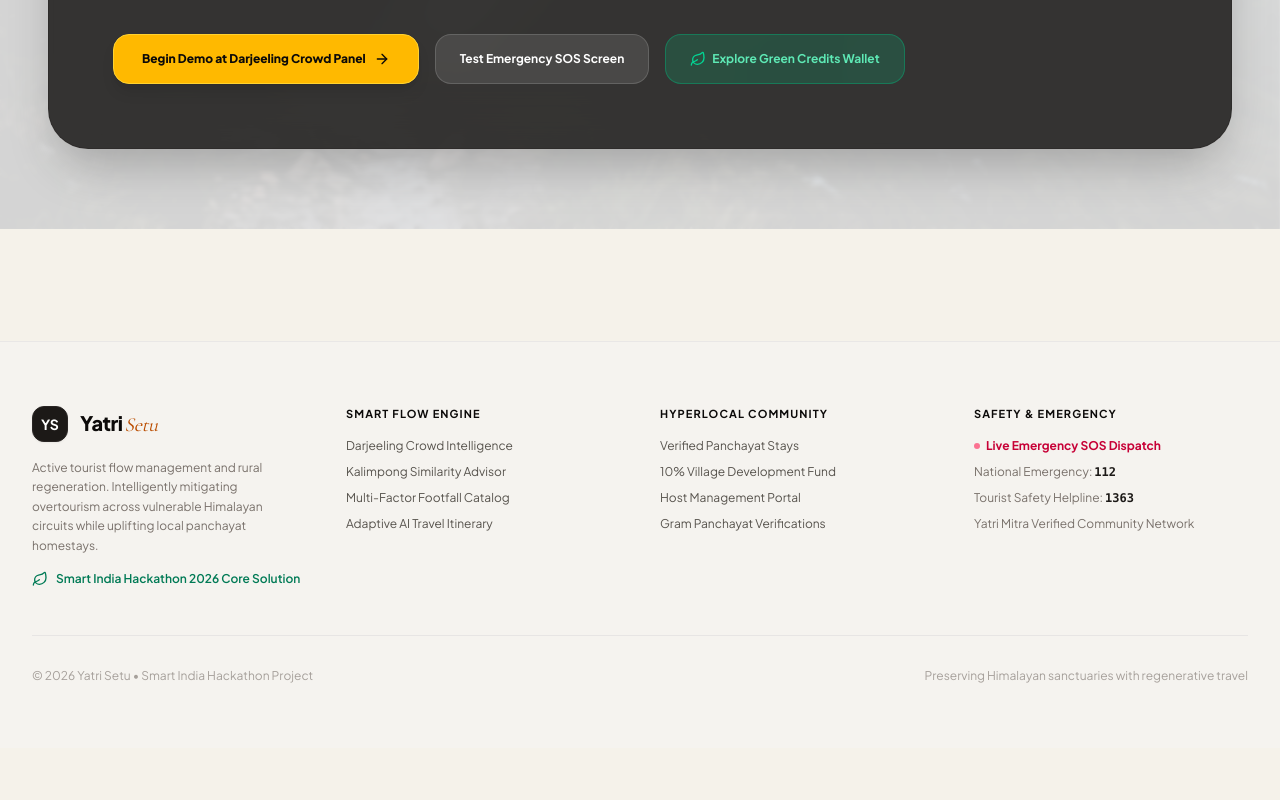
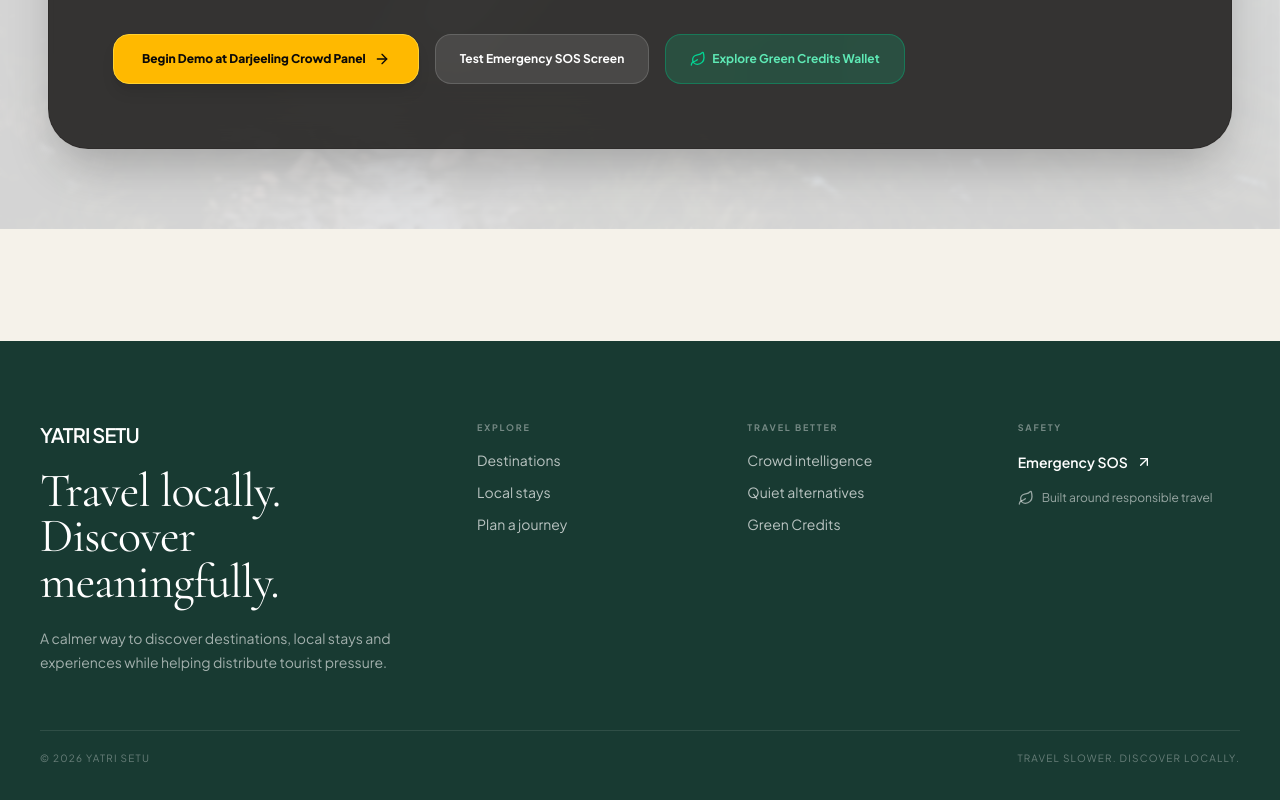
Before and after one commit to PABITRA-420/yatri-setu, a Next.js app in the folder frontend/: page / in a window 1280 px wide. Shown: the part 4609-5409 px from the top of the page. Before the commit the page ends 5357 px from the top, so only its background shows below. Built offline with nearby package versions, Linux system fonts and the light colour scheme.

Commit message:
feat: premium travel UI redesign

```diff
--- a/frontend/src/components/Footer.tsx
+++ b/frontend/src/components/Footer.tsx
@@ -1,121 +1,41 @@
 import React from 'react';
 import Link from 'next/link';
-import { Heart, Compass, Shield, Users, Leaf, ArrowUpRight } from 'lucide-react';
+import { ArrowUpRight, Leaf } from 'lucide-react';
 
-export const Footer: React.FC = () => {
-  return (
-    <footer className="border-t border-stone-200/80 dark:border-white/10 bg-stone-100/60 dark:bg-[#070A0F] text-stone-600 dark:text-stone-400 py-16 transition-colors">
-      <div className="max-w-7xl mx-auto px-4 sm:px-6 lg:px-8">
-        <div className="grid grid-cols-1 md:grid-cols-4 gap-10 mb-12">
-          {/* Col 1: Brand & Purpose */}
-          <div className="md:col-span-1 space-y-4">
-            <div className="flex items-center gap-3">
-              <div className="w-9 h-9 rounded-xl bg-stone-900 dark:bg-white text-white dark:text-stone-950 flex items-center justify-center font-bold text-sm shadow-xs border border-stone-800 dark:border-stone-200">
-                YS
+export const Footer: React.FC = () => (
+  <footer className="bg-[#183A32] text-white">
+    <div className="mx-auto max-w-7xl px-6 py-16 sm:px-8 lg:px-10 lg:py-20">
+      <div className="grid gap-12 md:grid-cols-[1.4fr_.8fr_.8fr_.8fr]">
+        <div>
+          <div className="mb-5 text-xl font-semibold tracking-[-.04em]">YATRI SETU</div>
+          <h2 className="max-w-md font-editorial text-4xl leading-[.95] sm:text-5xl">Travel locally. Discover meaningfully.</h2>
+          <p className="mt-5 max-w-sm text-sm leading-6 text-white/60">A calmer way to discover destinations, local stays and experiences while helping distribute tourist pressure.</p>
         </div>
-              <span className="font-extrabold text-xl text-stone-950 dark:text-white tracking-tight">
-                Yatri<span className="font-editorial italic font-normal text-amber-700 dark:text-amber-400 ml-0.5">Setu</span>
-              </span>
-            </div>
-            <p className="text-xs leading-relaxed text-stone-500 dark:text-stone-400">
-              Active tourist flow management and rural regeneration. Intelligently mitigating overtourism across vulnerable Himalayan circuits while uplifting local panchayat homestays.
-            </p>
-            <div className="flex items-center gap-2 text-xs font-semibold text-emerald-700 dark:text-emerald-400">
-              <Leaf className="w-4 h-4" />
-              <span>Smart India Hackathon 2026 Core Solution</span>
+        <div>
+          <div className="mb-4 text-[9px] font-bold uppercase tracking-[.2em] text-white/40">Explore</div>
+          <div className="space-y-3 text-sm text-white/70">
+            <Link className="block hover:text-white" href="/destinations">Destinations</Link>
+            <Link className="block hover:text-white" href="/homestays">Local stays</Link>
+            <Link className="block hover:text-white" href="/itinerary">Plan a journey</Link>
           </div>
         </div>
-
-          {/* Col 2: Crowd Advisor & Demo */}
         <div>
-            <h4 className="text-[11px] font-bold uppercase tracking-widest text-stone-950 dark:text-white mb-4">
-              Smart Flow Engine
-            </h4>
-            <ul className="space-y-2.5 text-xs">
-              <li>
-                <Link href="/destinations/darjeeling/crowd" className="hover:text-amber-700 dark:hover:text-amber-400 transition-colors">
-                  Darjeeling Crowd Intelligence
-                </Link>
-              </li>
-              <li>
-                <Link href="/destinations/darjeeling/alternatives" className="hover:text-amber-700 dark:hover:text-amber-400 transition-colors">
-                  Kalimpong Similarity Advisor
-                </Link>
-              </li>
-              <li>
-                <Link href="/destinations" className="hover:text-amber-700 dark:hover:text-amber-400 transition-colors">
-                  Multi-Factor Footfall Catalog
-                </Link>
-              </li>
-              <li>
-                <Link href="/itinerary" className="hover:text-amber-700 dark:hover:text-amber-400 transition-colors">
-                  Adaptive AI Travel Itinerary
-                </Link>
-              </li>
-            </ul>
-          </div>
-
-          {/* Col 3: Rural Homestays */}
-          <div>
-            <h4 className="text-[11px] font-bold uppercase tracking-widest text-stone-950 dark:text-white mb-4">
-              Hyperlocal Community
-            </h4>
-            <ul className="space-y-2.5 text-xs">
-              <li>
-                <Link href="/homestays" className="hover:text-amber-700 dark:hover:text-amber-400 transition-colors">
-                  Verified Panchayat Stays
-                </Link>
-              </li>
-              <li>
-                <Link href="/homestays" className="hover:text-amber-700 dark:hover:text-amber-400 transition-colors">
-                  10% Village Development Fund
-                </Link>
-              </li>
-              <li>
-                <Link href="/host" className="hover:text-amber-700 dark:hover:text-amber-400 transition-colors">
-                  Host Management Portal
-                </Link>
-              </li>
-              <li>
-                <Link href="/panchayat" className="hover:text-amber-700 dark:hover:text-amber-400 transition-colors">
-                  Gram Panchayat Verifications
-                </Link>
-              </li>
-            </ul>
-          </div>
-
-          {/* Col 4: Traveler Safety & Helpline */}
-          <div>
-            <h4 className="text-[11px] font-bold uppercase tracking-widest text-stone-950 dark:text-white mb-4">
-              Safety & Emergency
-            </h4>
-            <ul className="space-y-2.5 text-xs">
-              <li>
-                <Link href="/safety/sos" className="text-rose-700 dark:text-rose-400 font-bold hover:underline flex items-center gap-1.5">
-                  <span className="w-1.5 h-1.5 rounded-full bg-rose-500 animate-pulse" />
-                  <span>Live Emergency SOS Dispatch</span>
-                </Link>
-              </li>
-              <li className="text-stone-500 dark:text-stone-400">
-                National Emergency: <span className="font-bold text-stone-900 dark:text-stone-200 font-mono">112</span>
-              </li>
-              <li className="text-stone-500 dark:text-stone-400">
-                Tourist Safety Helpline: <span className="font-bold text-stone-900 dark:text-stone-200 font-mono">1363</span>
-              </li>
-              <li className="text-stone-500 dark:text-stone-400">
-                Yatri Mitra Verified Community Network
-              </li>
-            </ul>
+          <div className="mb-4 text-[9px] font-bold uppercase tracking-[.2em] text-white/40">Travel better</div>
+          <div className="space-y-3 text-sm text-white/70">
+            <Link className="block hover:text-white" href="/destinations/darjeeling/crowd">Crowd intelligence</Link>
+            <Link className="block hover:text-white" href="/destinations/darjeeling/alternatives">Quiet alternatives</Link>
+            <Link className="block hover:text-white" href="/dashboard">Green Credits</Link>
           </div>
         </div>
-
-        <div className="pt-8 border-t border-stone-200 dark:border-white/10 flex flex-col sm:flex-row items-center justify-between text-xs text-stone-400 gap-3">
-          <p>© 2026 Yatri Setu • Smart India Hackathon Project</p>
-          <div className="flex items-center gap-1">
-            <span>Preserving Himalayan sanctuaries with regenerative travel</span>
+        <div>
+          <div className="mb-4 text-[9px] font-bold uppercase tracking-[.2em] text-white/40">Safety</div>
+          <Link href="/safety/sos" className="inline-flex items-center gap-2 text-sm font-semibold text-white hover:text-[#E7EEE9]">Emergency SOS <ArrowUpRight className="h-4 w-4" /></Link>
+          <div className="mt-4 flex items-center gap-2 text-xs text-white/55"><Leaf className="h-4 w-4" /> Built around responsible travel</div>
         </div>
+      </div>
+      <div className="mt-14 flex flex-col gap-3 border-t border-white/10 pt-5 text-[10px] uppercase tracking-[.12em] text-white/35 sm:flex-row sm:items-center sm:justify-between">
+        <span>© 2026 Yatri Setu</span><span>Travel slower. Discover locally.</span>
       </div>
     </div>
   </footer>
 );
-};
```
Lines whose indentation alone changed are shown as unchanged.
